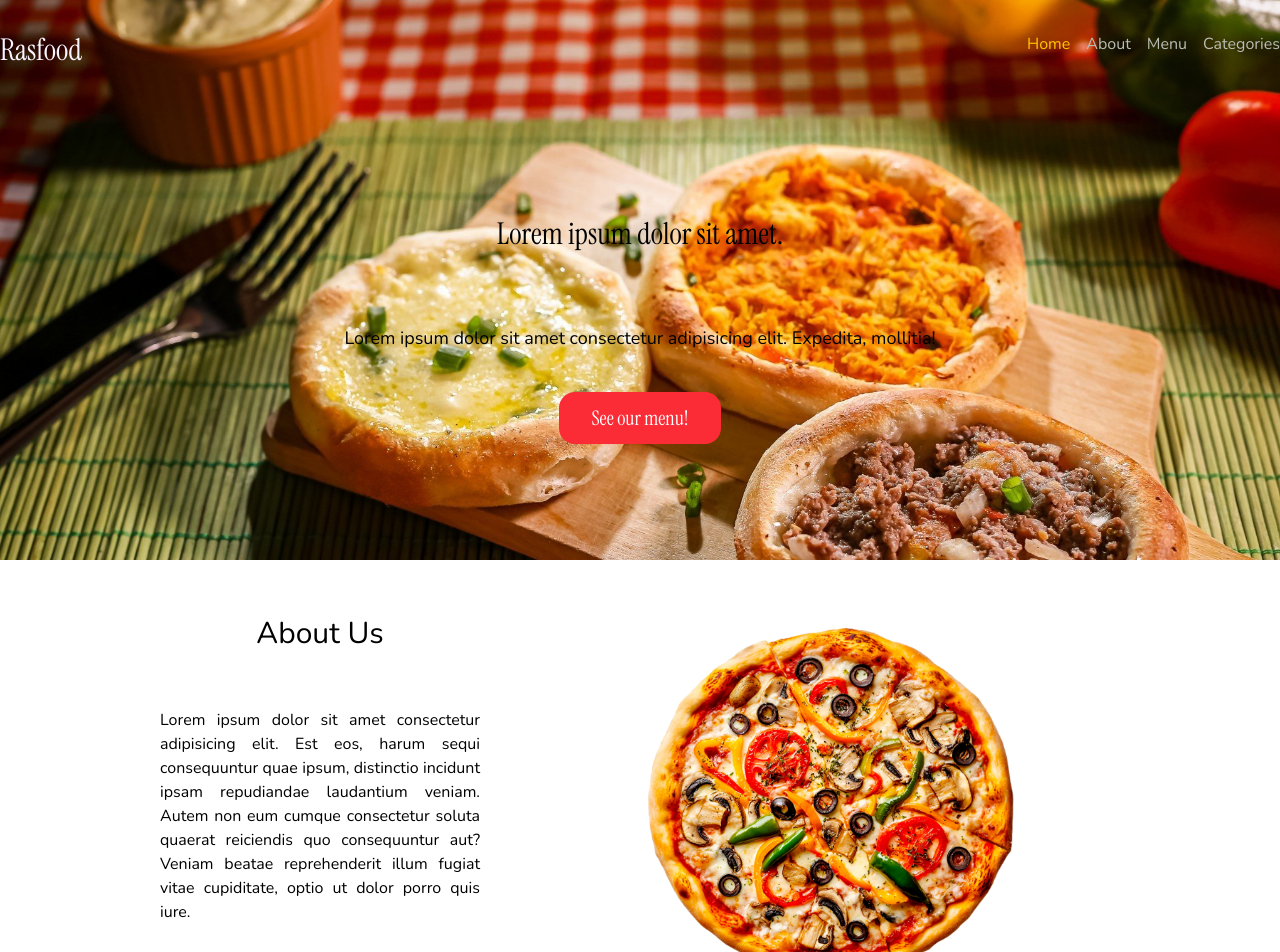
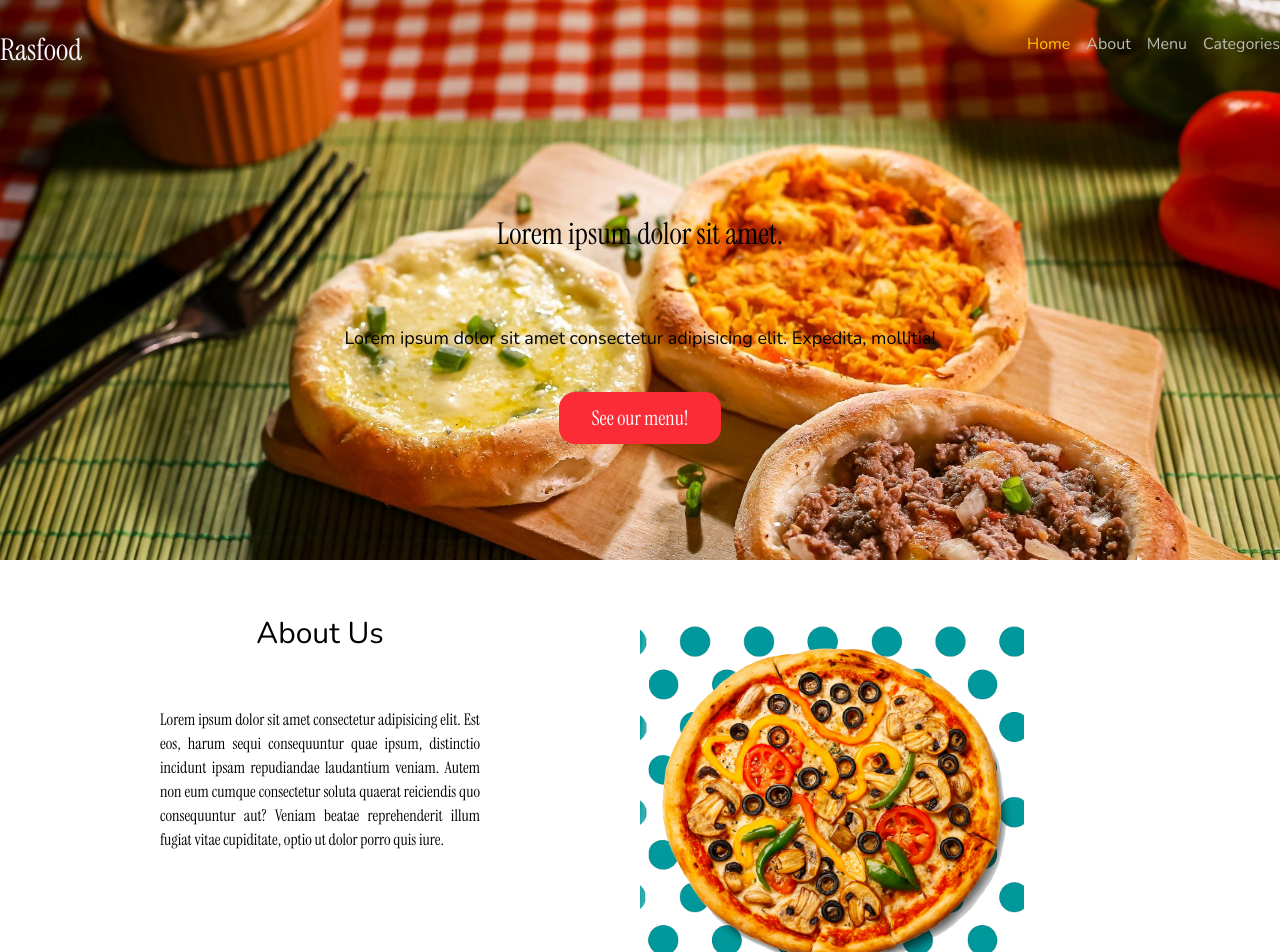
Before and after one commit to GuedesJoaoVictor/rasfood-frontend, a React (Vite) app: page / in a window 1280 px wide. Shown: the top 952 px of the page. Built offline with nearby package versions, Linux system fonts and the light colour scheme.

Commit message:
style: Alterando imports
Alterando imports e imagem da pizza

```diff
--- a/src/pages/home/components/AboutUs/index.tsx
+++ b/src/pages/home/components/AboutUs/index.tsx
@@ -7,7 +7,7 @@ function AboutUs() {
       <div className="flex flex-row">
         <div className="flex flex-col items-center justify-center text-center gap-y-10 w-1/2 h-full">
           <Title font="Nunito">About Us</Title>
-          <p className="w-1/2 text-justify">
+          <p className="w-1/2 text-justify font-instrument-serif">
             Lorem ipsum dolor sit amet consectetur adipisicing elit. Est eos,
             harum sequi consequuntur quae ipsum, distinctio incidunt ipsam
             repudiandae laudantium veniam. Autem non eum cumque consectetur
--- a/src/pages/home/components/Introduction/index.tsx
+++ b/src/pages/home/components/Introduction/index.tsx
@@ -1,8 +1,8 @@
 import { ContainerFull } from "../../../../components/ContainerFull";
 import { NavBar } from "../../../../components/NavBar";
 import { Title } from "../../../../components/Title";
+import esfiha from "../../../../assets/esfiha_na_bancada.jpeg";
 import { Button } from "../Button";
-import esfiha from "../../../../assets/esfiha_na_bancada.jpeg";
 import AboutUs from "../AboutUs";
 
 function Introduction() {
```
Also changed, not shown: src/assets/pizza.png.
